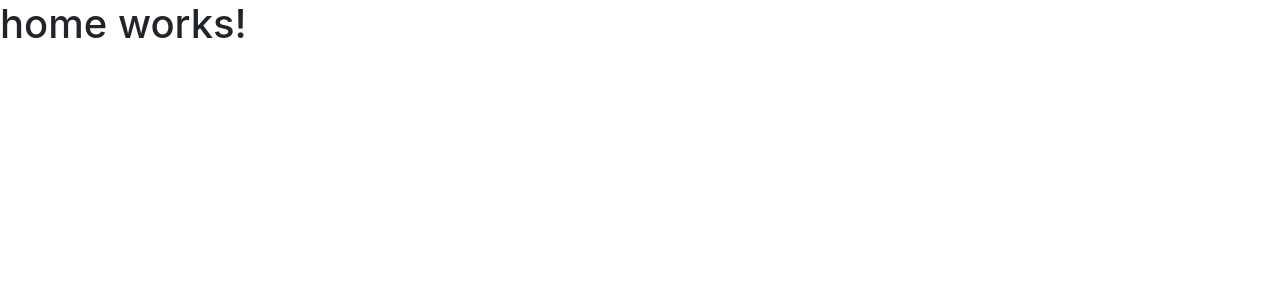
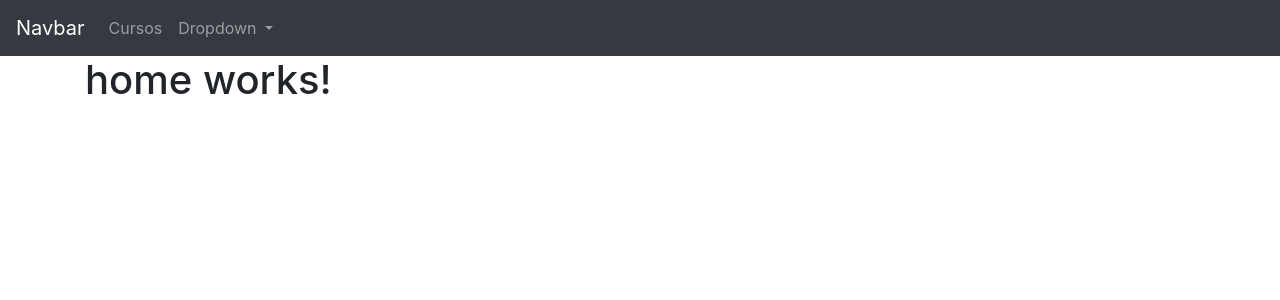
Before and after one commit to tognivini/pow2trab, an Angular app: page / in a window 1280 px wide. Shown: the top 300 px of the page. Built offline with nearby package versions, Linux system fonts and the light colour scheme.

Commit message:
develop/ - add navbar

```diff
--- a/package.json
+++ b/package.json
@@ -20,7 +20,7 @@
     "@angular/platform-browser-dynamic": "~12.2.0",
     "@angular/router": "~12.2.0",
     "@ng-bootstrap/ng-bootstrap": "^10.0.0",
-    "bootstrap": "^4.5.0",
+    "bootstrap": "^4.6.1",
     "bootstrap-icons": "^1.6.1",
     "rxjs": "~6.6.0",
     "tslib": "^2.3.0",
--- a/src/app/app.component.html
+++ b/src/app/app.component.html
@@ -1 +1,43 @@
-<router-outlet></router-outlet>
+<nav class="navbar navbar-expand-lg navbar-dark bg-dark">
+  <a class="navbar-brand" routerLink="/">Navbar</a>
+  <button
+    class="navbar-toggler"
+    type="button"
+    data-toggle="collapse"
+    data-target="#navbarSupportedContent"
+    aria-controls="navbarSupportedContent"
+    aria-expanded="false"
+    aria-label="Toggle navigation"
+  >
+    <span class="navbar-toggler-icon"></span>
+  </button>
+
+  <div class="collapse navbar-collapse" id="navbarSupportedContent">
+    <ul class="navbar-nav mr-auto">
+      <li class="nav-item">
+        <a class="nav-link" routerLink="/cursos">Cursos</a>
+      </li>
+
+      <li class="nav-item"></li>
+      <li class="nav-item dropdown">
+        <a
+          class="nav-link dropdown-toggle"
+          href="#"
+          id="navbarDropdown"
+          role="button"
+          data-toggle="dropdown"
+          aria-haspopup="true"
+          aria-expanded="false"
+        >
+          Dropdown
+        </a>
+        <div class="dropdown-menu" aria-labelledby="navbarDropdown">
+          <a class="dropdown-item" routerLink="/cursos">Cursos</a>
+        </div>
+      </li>
+    </ul>
+  </div>
+</nav>
+<div class="container">
+  <router-outlet></router-outlet>
+</div>
```
Also changed, not shown: 1 other file (tests, documents, lock files or other folders).
